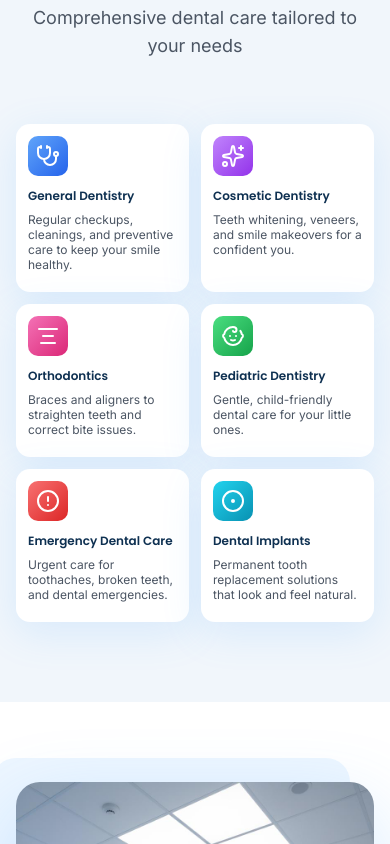
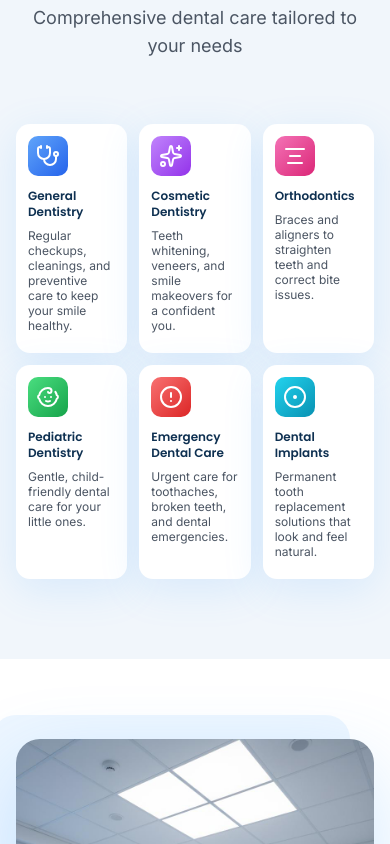
Before and after one commit to Faheemullah361/Dental-clinic-, a React (Vite) app in the folder nameem website code/app/: page / in a window 390 px wide. Shown: the part 1180-2024 px from the top of the page. Built offline with nearby package versions, Linux system fonts and the light colour scheme.

Commit message:
Update mobile grid to 3 columns for Services and Why Choose Us

```diff
--- a/nameem website code/app/src/App.tsx
+++ b/nameem website code/app/src/App.tsx
@@ -353,7 +353,7 @@ function ServicesSection() {
         </div>
 
         {/* Services Grid */}
-        <div className="grid grid-cols-2 gap-3 md:gap-6 lg:gap-8 md:grid-cols-2 lg:grid-cols-3">
+        <div className="grid grid-cols-3 gap-3 md:gap-6 lg:gap-8 md:grid-cols-2 lg:grid-cols-3">
           {services.map((service, index) => (
             <div
               key={service.title}
@@ -692,7 +692,7 @@ function WhyChooseUsSection() {
         </div>
 
         {/* Features Grid */}
-        <div className="grid grid-cols-2 gap-3 md:gap-6 lg:gap-8 md:grid-cols-2 lg:grid-cols-3">
+        <div className="grid grid-cols-3 gap-3 md:gap-6 lg:gap-8 md:grid-cols-2 lg:grid-cols-3">
           {features.map((feature, index) => (
             <div
               key={feature.number}
```
